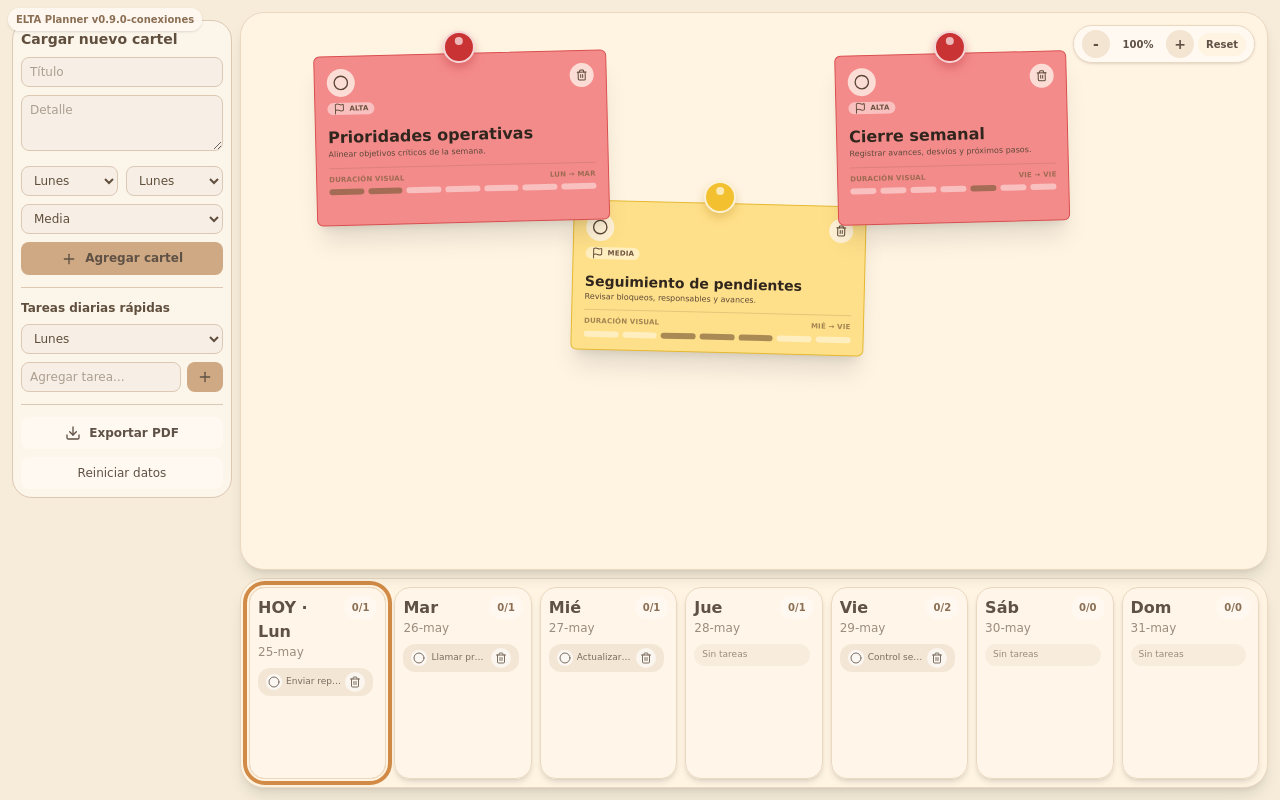
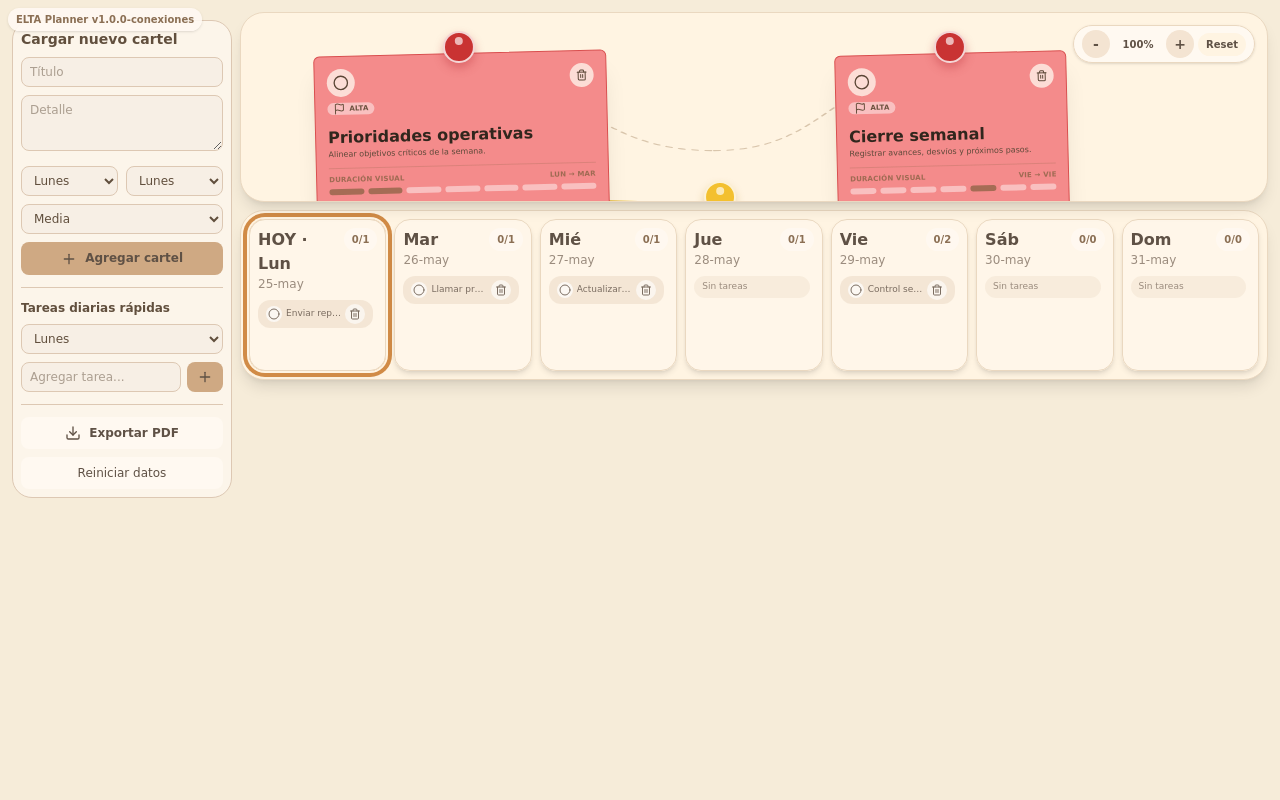
Before and after one commit to proyectolaserzarate-arch/elta-weekly-planner, a React (Vite) app: page / in a window 1280 px wide. Built offline with nearby package versions, Linux system fonts and the light colour scheme.

Commit message:
reducir espacio

```diff
--- a/src/App.jsx
+++ b/src/App.jsx
@@ -32,7 +32,7 @@ function Button({ className = "", children, ...props }) {
 }
 
 const LOCAL_STORAGE_KEY = "elta-weekly-floating-planner-v7";
-const APP_VERSION = "0.9.0-conexiones";
+const APP_VERSION = "1.0.0-conexiones";
 const SNAP_STRENGTH = 0.72;
 const MIN_BOARD_ZOOM = 0.65;
 const MAX_BOARD_ZOOM = 1.45;
@@ -198,6 +198,47 @@ function getFloatingCardLeft(card) {
   const rawLeft = 5 + card.startDay * 13;
   const width = getFloatingCardWidth(card);
   return Math.min(rawLeft, 96 - width);
+}
+
+function getFloatingCardCenter(card, index) {
+  const left = getFloatingCardLeft(card);
+  const width = getFloatingCardWidth(card);
+  const top = getPriorityLaneTop(card.priority, index);
+  const offset = getFloatingCardOffset(card);
+
+  return {
+    x: ((left + width / 2) / 100) * 980 + offset.x,
+    y: top + offset.y + 70,
+  };
+}
+
+function shouldConnectCards(sourceCard, targetCard) {
+  if (sourceCard.id === targetCard.id) return false;
+
+  const sourceEndsBeforeTarget = sourceCard.endDay <= targetCard.startDay;
+  const closeInTime = targetCard.startDay - sourceCard.endDay <= 1;
+
+  return sourceEndsBeforeTarget && closeInTime;
+}
+
+function getCardConnections(cards) {
+  const connections = [];
+
+  cards.forEach((sourceCard, sourceIndex) => {
+    cards.forEach((targetCard, targetIndex) => {
+      if (!shouldConnectCards(sourceCard, targetCard)) return;
+
+      connections.push({
+        id: `${sourceCard.id}-${targetCard.id}`,
+        sourceCard,
+        targetCard,
+        sourceIndex,
+        targetIndex,
+      });
+    });
+  });
+
+  return connections.slice(0, 8);
 }
 
 function getFloatingCardZIndex(card, isHovered) {
@@ -733,7 +774,7 @@ export default function App() {
             {renderPlannerControls()}
           </Card>
 
-          <div className="grid min-h-0 min-w-0 grid-rows-[1fr_210px] gap-2 rounded-[1.5rem]">
+          <div className="grid min-h-0 min-w-0 grid-rows-[190px_170px] gap-2 rounded-[1.5rem]">
             <div
               className="relative min-h-0 overflow-x-auto overflow-y-hidden rounded-[1.5rem] border border-[#ead8c0] bg-[#fff4e2] p-3 shadow-lg"
               onWheel={handleBoardWheel}
@@ -757,14 +798,37 @@ export default function App() {
               </div>
 
               <div
-                className="relative h-full min-h-[360px] min-w-[980px] overflow-visible transition-transform duration-200"
+                className="relative h-full min-h-[190px] min-w-[720px] overflow-visible transition-transform duration-200"
                 style={{
                   transform: `scale(${boardZoom})`,
                   transformOrigin: "top left",
                   width: `${100 / boardZoom}%`,
                   height: `${100 / boardZoom}%`,
                 }}
-              >
+              ><svg
+  className="pointer-events-none absolute inset-0 z-[1] h-full w-full overflow-visible"
+  viewBox="0 0 980 360"
+  preserveAspectRatio="none"
+>
+  {getCardConnections(floatingCards).map((connection) => {
+    const source = getFloatingCardCenter(connection.sourceCard, connection.sourceIndex);
+    const target = getFloatingCardCenter(connection.targetCard, connection.targetIndex);
+    const middleX = (source.x + target.x) / 2;
+
+    return (
+      <path
+        key={connection.id}
+        d={`M ${source.x} ${source.y} C ${middleX} ${source.y}, ${middleX} ${target.y}, ${target.x} ${target.y}`}
+        fill="none"
+        stroke="#9b7a55"
+        strokeWidth="2"
+        strokeDasharray="6 7"
+        strokeLinecap="round"
+        opacity="0.38"
+      />
+    );
+  })}
+</svg>
                 <AnimatePresence>
                   {floatingCards.map((card, index) => {
                     const isHovered = hoveredFloatingCardId === card.id;
@@ -781,10 +845,14 @@ export default function App() {
                     return (
                       <motion.div
                         key={card.id}
-                        layout
                         initial={{ opacity: 0, y: 18, rotate: -2 }}
                         animate={{ opacity: 1, x: cardOffset.x, y: cardOffset.y, rotate: index % 2 === 0 ? -1.4 : 1.4 }}
-                        transition={{ type: "spring", stiffness: 260, damping: 22, mass: card.priority === "alta" ? 1.05 : 0.85 }}
+                        transition={{
+  type: "spring",
+  stiffness: 180,
+  damping: 34,
+  mass: 0.9,
+}}
                         whileHover={{ rotate: 0, scale: 1.055 }}
                         drag
                         dragMomentum={false}
@@ -859,7 +927,7 @@ export default function App() {
             </div>
 
             <div data-export-board="true" ref={boardRef} className="overflow-x-auto rounded-[1.5rem] border border-[#ead8c0] bg-[#fff4e2] p-2 shadow-lg">
-              <div className="flex h-full min-w-[980px] items-stretch gap-2">
+              <div className="flex h-full min-w-[720px] items-stretch gap-2">
                 {weekDays.map((day) => {
                   const dayCards = floatingCards.filter((card) => card.startDay <= day.index && card.endDay >= day.index);
                   const completed = dayCards.filter((card) => card.done).length;
@@ -875,8 +943,8 @@ export default function App() {
                       className={
   "flex flex-col rounded-2xl border px-2 py-2 shadow-md transition-all duration-300 " +
   (isExpandedDay
-    ? "min-w-[260px] flex-[2] border-[#cfa983] bg-[#ffe8b8] shadow-xl "
-    : "min-w-[132px] flex-1 border-[#ead8c0] bg-[#fff7ea]/95 ") +
+    ? "min-w-[180px] flex-[2] border-[#cfa983] bg-[#ffe8b8] shadow-xl "
+    : "min-w-[95px] flex-1 border-[#ead8c0] bg-[#fff7ea]/95 ") +
   (isToday
     ? "ring-4 ring-[#d18b46] ring-offset-2 ring-offset-[#fff4e2]"
     : "")
```
